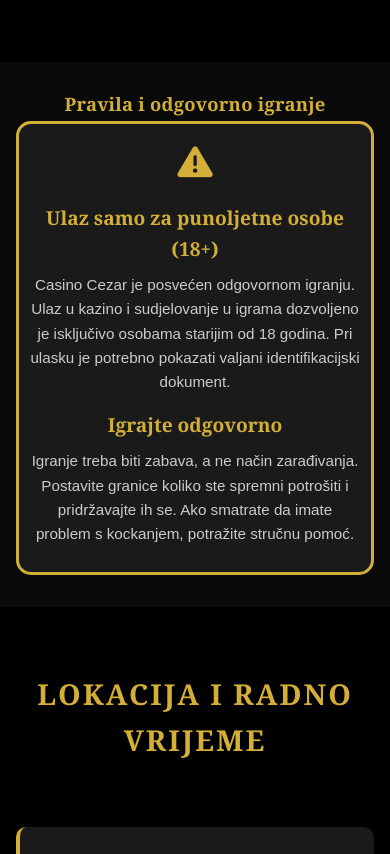
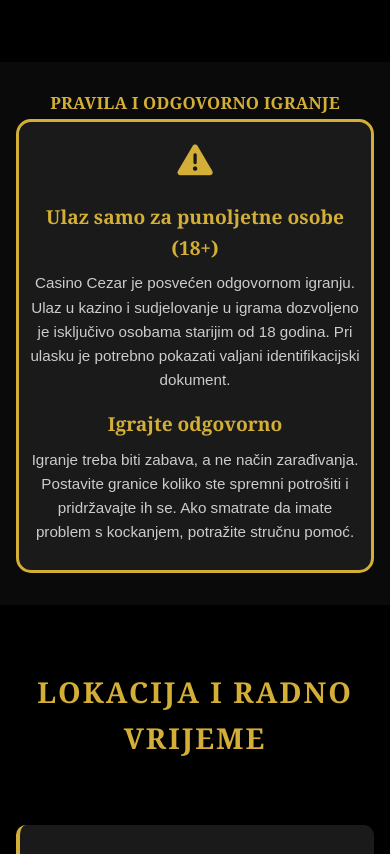
Before and after one commit to perfoo/casino, a website built with Vite: page index.html in a window 390 px wide. Shown: the part 4435-5289 px from the top of the page. Built offline with nearby package versions, Linux system fonts and the light colour scheme.

Commit message:
Adjust rules heading sizing for small screens

```diff
--- a/styles.css
+++ b/styles.css
@@ -1037,6 +1037,14 @@
     }
 }
 
+@media (max-width: 520px) {
+    .rules .section-title {
+        font-size: 1.3rem;
+        letter-spacing: 0.3px;
+        text-transform: uppercase;
+    }
+}
+
 @media (max-width: 480px) {
     .nav-brand {
         font-size: 1.4rem;
@@ -1051,9 +1059,9 @@
     }
 
     .rules .section-title {
-        font-size: 1.15rem;
-        letter-spacing: 0.25px;
-        text-transform: none;
+        font-size: 1.05rem;
+        letter-spacing: 0.15px;
+        text-transform: uppercase;
         line-height: 1.05;
     }
 
```
